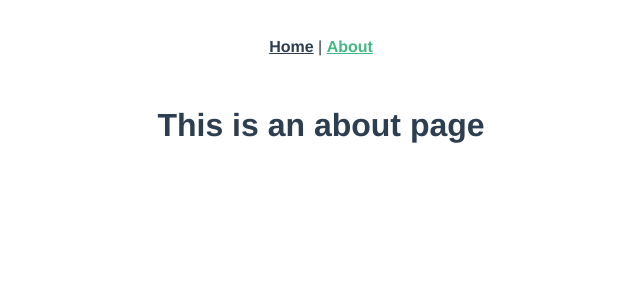
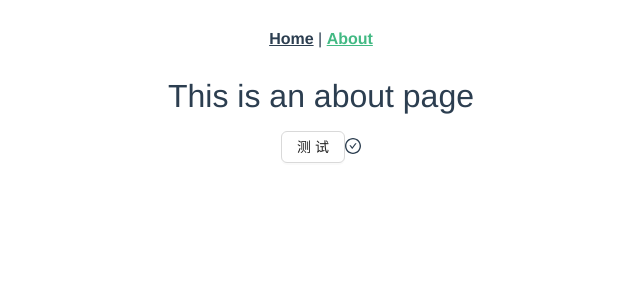
Before and after one commit to hojiahao/12306, a Vue app in the folder web/: page /about in a window 1280 px wide. Shown: the top 300 px of the page, without its empty margins (319-959 px from the left). Built offline with nearby package versions, Linux system fonts and the light colour scheme.

Commit message:
web模块集成Ant Design Vue及其图标

```diff
--- a/web/package.json
+++ b/web/package.json
@@ -8,6 +8,8 @@
     "lint": "vue-cli-service lint"
   },
   "dependencies": {
+    "@ant-design/icons-vue": "^7.0.1",
+    "ant-design-vue": "^4.2.6",
     "core-js": "^3.8.3",
     "vue": "^3.2.13",
     "vue-router": "^4.0.3",
--- a/web/src/main.js
+++ b/web/src/main.js
@@ -1,6 +1,16 @@
 import { createApp } from 'vue'
+import Antd from 'ant-design-vue'
 import App from './App.vue'
 import router from './router'
 import store from './store'
+import 'ant-design-vue/dist/reset.css'
+import * as Icons from '@ant-design/icons-vue'
 
-createApp(App).use(store).use(router).mount('#app')
+const app = createApp(App)
+app.use(Antd).use(store).use(router).mount('#app')
+
+// 全局使用图标
+const icons = Icons
+for (const icon in icons) {
+    app.component(icon, icons[icon])
+}
--- a/web/src/views/AboutView.vue
+++ b/web/src/views/AboutView.vue
@@ -1,5 +1,6 @@
 <template>
   <div class="about">
     <h1>This is an about page</h1>
+    <a-button>测试</a-button><CheckCircleOutlined />
   </div>
 </template>
```
Also changed, not shown: 1 other file (tests, documents, lock files or other folders).
